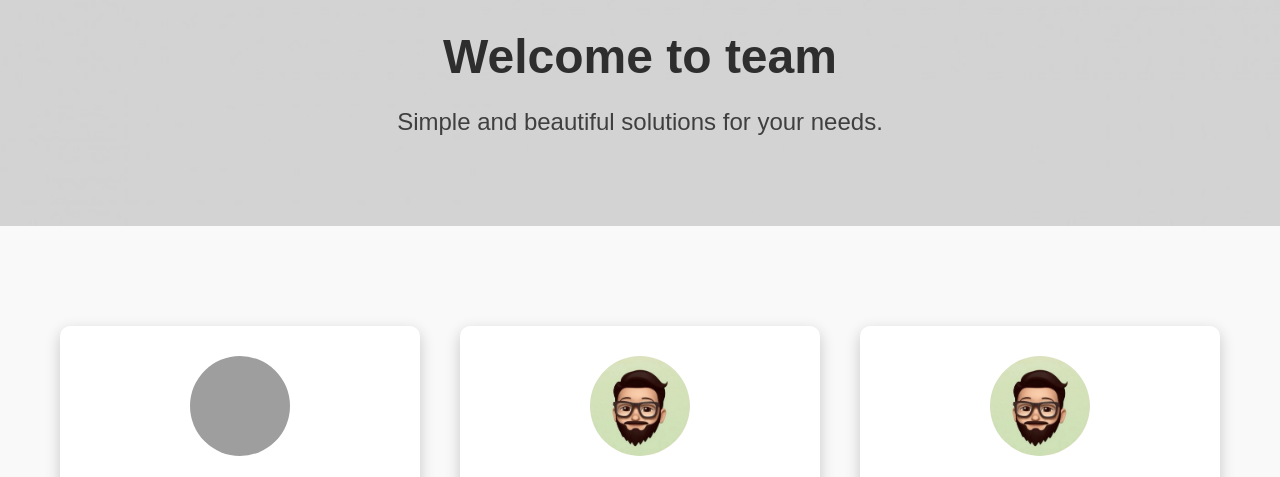
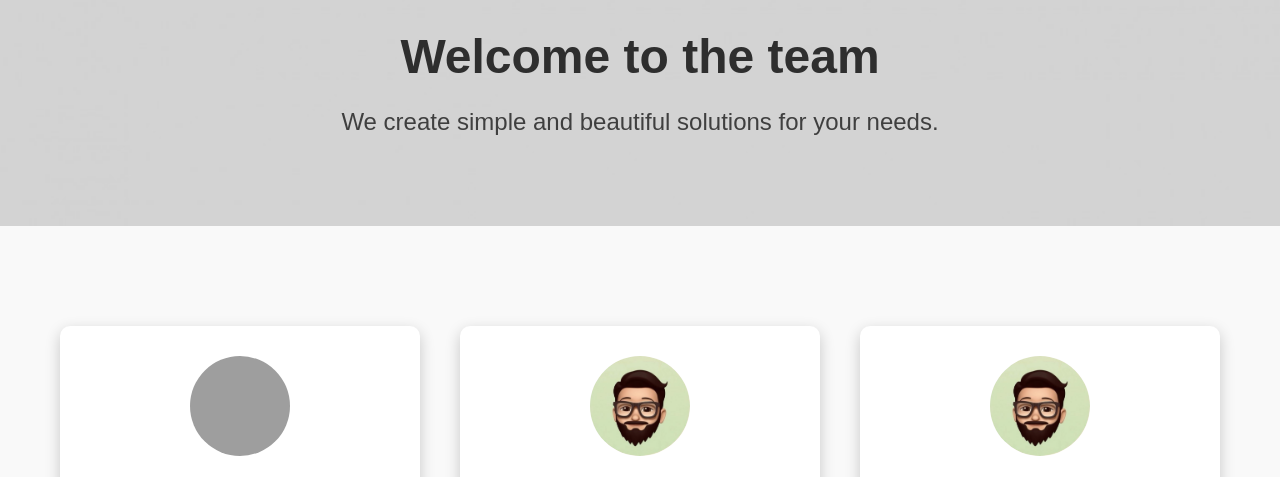
Before and after one commit to aadarshjr123/team-infinity, a plain HTML site: page index.html in a window 1280 px wide. Shown: the part 276-753 px from the top of the page. Drawn offline with nearby package versions, Linux system fonts and the light colour scheme; grey boxes are pictures that could not be loaded.

Commit message:
name modification

```diff
--- a/index.html
+++ b/index.html
@@ -19,8 +19,8 @@
         <img class="navbar-logo" src="./img/infinity_logo.png" />
       </nav>
       <div class="hero-content">
-        <h1>Welcome to team</h1>
-        <p>Simple and beautiful solutions for your needs.</p>
+        <h1>Welcome to the team</h1>
+        <p>We create simple and beautiful solutions for your needs.</p>
       </div>
     </header>
 
```
